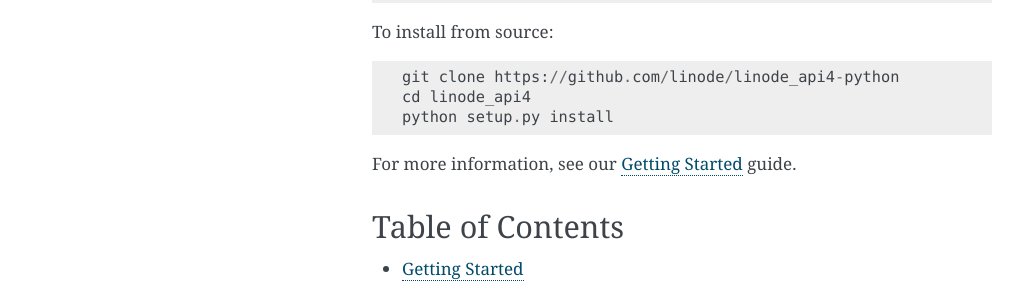
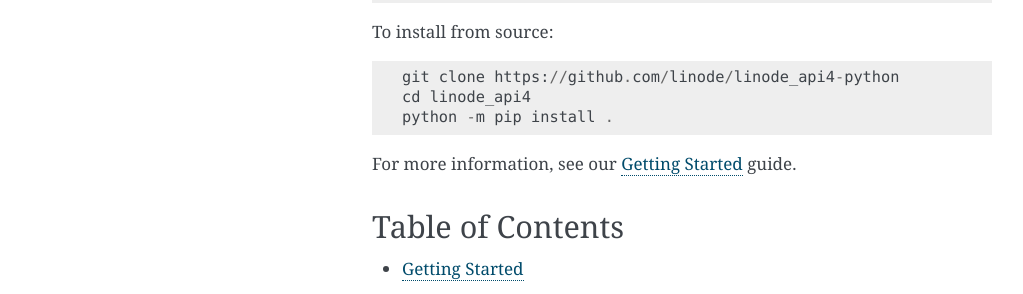
Before and after one commit to linode/linode_api4-python, a Sphinx documentation site: the page built from docs/index.rst, in a window 1280 px wide. Shown: the part 352-646 px from the top of the page, without its empty margins (118-1141 px from the left). Built offline with Sphinx 7.4.7, drawn with Linux system fonts in a browser that asks for light colours.

Commit message:
Remove directly call to setup.py (#300)
## 📝 Description

Calling `setup.py` is deprecated.
https://blog.ganssle.io/articles/2021/10/setup-py-deprecated.html

```diff
--- a/README.rst
+++ b/README.rst
@@ -27,7 +27,7 @@
 To build and install this package:
 
 - Clone this repository
-- ``./setup.py install``
+- ``python3 -m pip install .``
 
 Usage
 =====
--- a/docs/guides/getting_started.rst
+++ b/docs/guides/getting_started.rst
@@ -18,7 +18,7 @@
 
    git clone git@github.com:Linode/linode_api4-python
    cd linode_api4
-   python setup.py install
+   python -m pip install .
 
 Authentication
 --------------
--- a/docs/index.rst
+++ b/docs/index.rst
@@ -19,7 +19,7 @@
 
   git clone https://github.com/linode/linode_api4-python
   cd linode_api4
-  python setup.py install
+  python -m pip install .
 
 For more information, see our :doc:`Getting Started<guides/getting_started>`
 guide.
```
Also changed, not shown: 2 other files.
